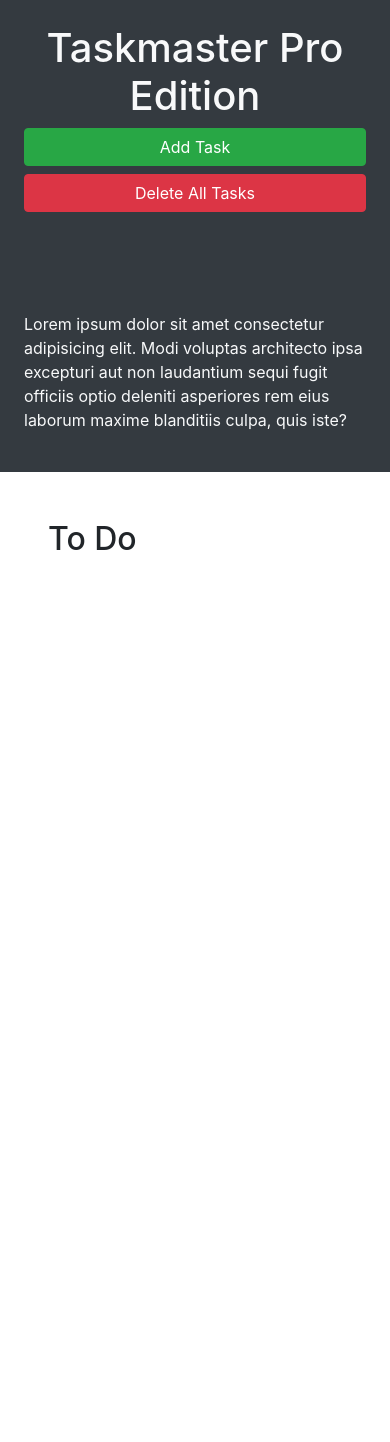
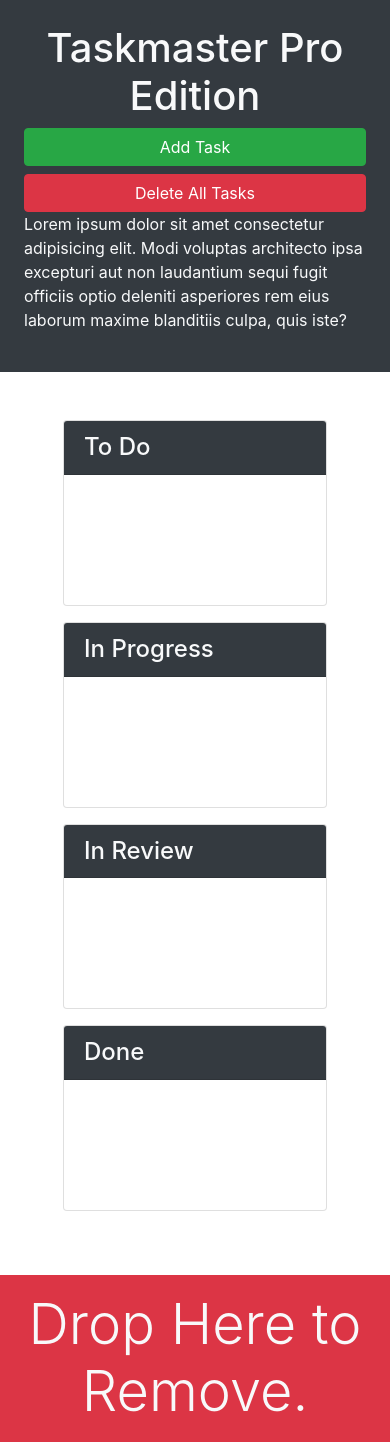
Before and after one commit to Z4R4N05/taskmaster-pro, a plain HTML site: page index.html in a window 390 px wide. Before the commit the page ends 844 px from the top, so only its background shows below. Drawn offline with nearby package versions, Linux system fonts and the light colour scheme.

Commit message:
adjustments for mobile

```diff
--- a/assets/js/script.js
+++ b/assets/js/script.js
@@ -44,9 +44,6 @@ var loadTasks = function () {
 var saveTasks = function () {
   localStorage.setItem("tasks", JSON.stringify(tasks));
 };
-
-
-
 
 // modal was triggered
 $("#task-form-modal").on("show.bs.modal", function () {
@@ -135,7 +132,7 @@ $(this).replaceWith(taskP);
 });
 
 // due date was clicked
-$(".list-group").on("click", "span", function() {
+$(".list-group").on("click", "span", function () {
   // get current text
   var date = $(this)
     .text()
@@ -155,7 +152,7 @@ $(".list-group").on("click", "span", function() {
 });
 
 // value of due date was changed
-$(".list-group").on("blur", "input[type='text']", function() {
+$(".list-group").on("blur", "input[type='text']", function () {
   // get current text
   var date = $(this)
     .val()
@@ -165,7 +162,7 @@ $(".list-group").on("blur", "input[type='text']", function() {
   var status = $(this)
     .closest(".list-group")
     .attr("id")
-  .replace(lis-"", "");
+    .replace(lis - "", "");
 
   // get the task's position in the list of other li elements
   var index = $(this)
@@ -188,3 +185,75 @@ $(".list-group").on("blur", "input[type='text']", function() {
 
 // load tasks for the first time
 loadTasks();
+
+// Sortable ul elements to drag accross lists
+$(".card .list-group").sortable({
+  connectWith: $(".card .list-group"),
+  scroll: false,
+  tolerance: "pointer",
+  helper: "clone",
+  activate: function (event) {
+    console.log("activate", this);
+  },
+  deactivate: function (event) {
+    console.log("deactivate", this);
+  },
+  over: function (event) {
+    console.log("over", event.target);
+  },
+  out: function (event) {
+    console.log("out", event.target);
+  },
+  update: function (event) {
+    // array to store the task data in
+    var tempArr = [];
+
+    // loop over current set of children in sortable list
+    $(this)
+    .children()
+    .each(function () {
+      var text = $(this)
+        .find("p")
+        .text()
+        .trim();
+
+       var arrName = $(this)
+        .attr("id")
+        .replace("list-", "");
+      // update array on tasks object and save
+      tasks[arrName] = tempArr;
+      saveTasks();
+
+      var date = $(this)
+        .find("span")
+        .text()
+        .trim();
+      // trim down list's ID to match object property
+
+      // add task data to the temp array as an object
+      tempArr.push({
+        text: text,
+        date: date
+      });
+
+      console.log(tempArr);
+    });
+  }
+});
+
+$("#trash").droppable({
+  accept: ".card .list-group-item",
+  tolerance: "touch",
+  drop: function(event, ui) {
+    // remove dragged elements from the DOM
+    ui.draggable.remove();
+
+    console.log("drop");
+  },
+  over: function(event, ui) {
+    console.log("over");
+  },
+  out: function(event, ui) {
+    console.log("out");
+  }
+});
--- a/index.html
+++ b/index.html
@@ -6,6 +6,8 @@
   <meta name="viewport" content="width=device-width, initial-scale=1.0">
   <meta http-equiv="X-UA-Compatible" content="ie=edge">
   <link rel="stylesheet" href="https://cdnjs.cloudflare.com/ajax/libs/twitter-bootstrap/4.3.1/css/bootstrap.min.css">
+  <!-- add the style sheet here -->
+  <link rel="stylesheet" href="https:cdnjs.cloudfare.com/ajax/libs/jqueryui/1.12.1/themes/base/jquery-ui.min.css">
   <link rel="stylesheet" href="./assets/css/style.css" />
   <title>Taskmaster Pro</title>
 </head>
@@ -14,21 +16,60 @@
 
   <div class="row min-vh-100 no-gutters">
     <header class="col-12 col-lg-3 bg-dark text-light d-flex flex-column p-4 p-lg-3">
+  <div>
       <h1 class="text-center">Taskmaster Pro Edition</h1>
-      <button id="create-task" class="btn btn-block btn-success" data-toggle="modal" data-target="#task-form-modal">Add
-        Task</button>
+      <button id="create-task" class="btn btn-block btn-success" data-toggle="modal" data-target="#task-form-modal">Add Task</button>
       <button id="remove-tasks" class="btn btn-block btn-danger">Delete All Tasks</button>
       <p class="mt-auto">Lorem ipsum dolor sit amet consectetur adipisicing elit. Modi voluptas architecto ipsa
         excepturi aut non
         laudantium sequi fugit officiis optio deleniti asperiores rem eius laborum maxime blanditiis culpa, quis iste?
       </p>
     </header>
-    <main class="col-12 col-lg-9">
-      <div class="m-5">
-        <h2>To Do</h2>
-        <ul id="list-toDo" class="list-group"> </ul>
+    <main class="col-12 col-lg-9 d-flex flex-column">
+      <div class="m-5 row justify-content-round">
+        <div class="col-12 col-md-6 col-xl-3 mb-3">
+            <div class="card">
+              <h4 class="card-header bg-dark text-light">To Do</h4>
+           <ul id="list-toDo" class="list-group list-group-flush"></ul>
       </div>
-    </main>
+      </div>
+
+      <div class="col-12 col-md-6 col-xl-3 mb-3">
+        <div class="card">
+          <h4 class="card-header bg-dark text-light">
+            In Progress
+          </h4>
+          <ul id="list-inProgress" class="list-group list-group-flush">
+          </ul>
+        </div>
+      </div>
+      <!--  -->
+      <div class="col-12 col-md-6 col-xl-3 mb-3">
+        <div class="card">
+          <h4 class="card-header bg-dark text-light">
+            In Review
+          </h4>
+          <ul id="list-inReview" class="list-group list-group-flush">
+          </ul>
+        </div>
+      </div>
+      <!--  -->
+      <div class="col-12 col-md-6 col-xl-3 mb-3">
+        <div class="card">
+          <h4 class="card-header bg-dark text-light">
+            Done
+          </h4>
+          <ul id="list-done" class="list-group list-group-flush">
+          </ul>
+        </div>
+      </div>
+  </div>
+  <div class="mt-auto" id="trash">
+    <div class="w-100 bg-danger p-3 text-center text-light display-4">
+      Drop Here to Remove.
+    </div>
+    </div>
+   </main>
   </div>
 
   <!-- Modal -->
@@ -63,9 +104,15 @@
   </div>
 
   <script src="https://cdnjs.cloudflare.com/ajax/libs/jquery/3.4.1/jquery.min.js"></script>
+  <!-- add the js file here -->
+  <script src="https://cdnjs.cloudflare.com/ajax/libs/jqueryui/1.12.1/jquery-ui.min.js"></script>
+  <!-- add touch punch here -->
+  <script src="https://cdn.jsdelivr.net/npm/jquery-ui-touch-punch@0.2.3/jquery.ui.touch-punch.min.js"></script>
   <script src="https://cdnjs.cloudflare.com/ajax/libs/popper.js/1.15.0/umd/popper.min.js"></script>
   <script src="https://cdnjs.cloudflare.com/ajax/libs/twitter-bootstrap/4.3.1/js/bootstrap.min.js"></script>
   <script src="./assets/js/script.js"></script>
+
+</body>
 </body>
 
 </html>
```
Lines whose indentation alone changed are shown as unchanged.
